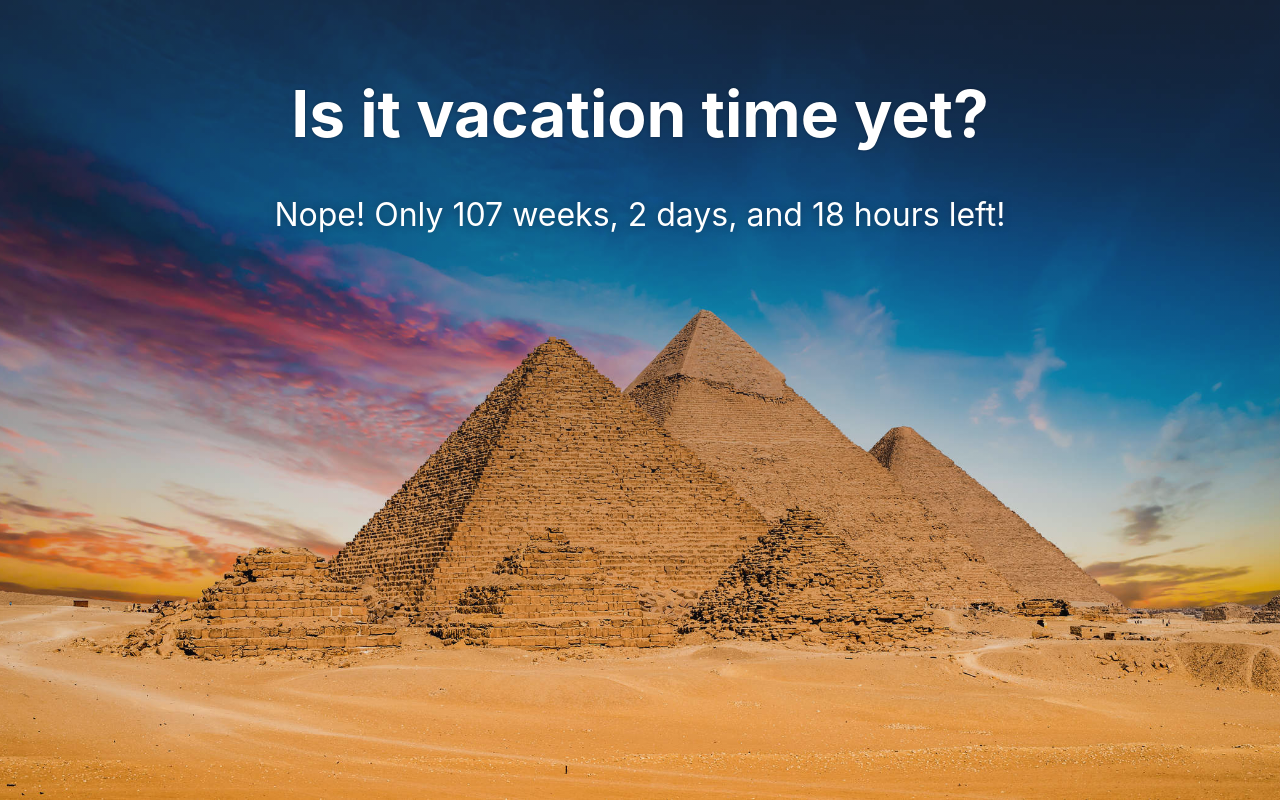
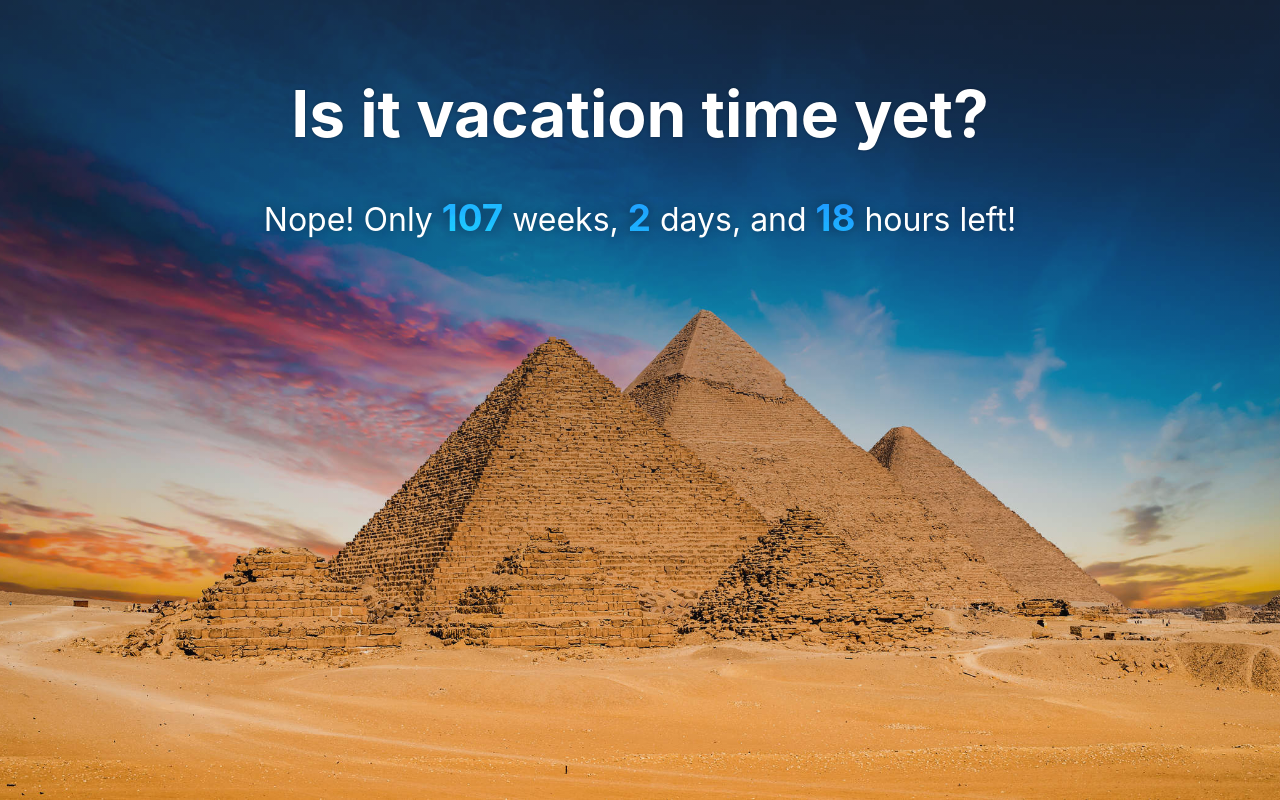
Before and after one commit to MaartenStaa/vacation-countdown, a React (Create React App) app: page / in a window 1280 px wide. Built offline with nearby package versions, Linux system fonts and the light colour scheme.

Commit message:
feat: fancy text effect on countdown numbers

```diff
--- a/src/App.css
+++ b/src/App.css
@@ -3,11 +3,11 @@
   padding-top: env(safe-area-inset-top);
   position: relative;
   text-align: center;
-}
-
-.App > * {
-  position: relative;
-  z-index: 1;
+  background:
+    linear-gradient(to top, transparent, rgba(40, 44, 52, 0.5)),
+    center / cover url(./background.jpg);
+  min-width: 100vw;
+  min-height: 100vh;
 }
 
 .App-header {
@@ -24,14 +24,9 @@
   text-shadow: rgba(0, 0, 0, 0.3) 0 0 10px;
 }
 
-.App-background {
-  background:
-    linear-gradient(to top, transparent, rgba(40, 44, 52, 0.5)),
-    center / cover url(./background.jpg);
-  height: 100%;
-  left: 0;
-  position: absolute;
-  top: 0;
-  width: 100%;
-  z-index: 0;
+.App-countdown-number {
+  mix-blend-mode: overlay;
+  font-size: 2.3rem;
+  font-weight: bold;
+  text-shadow: rgba(0, 0, 0, 0.5) 0 0 15px;
 }
--- a/src/App.js
+++ b/src/App.js
@@ -32,7 +32,11 @@ function timeDiff(now, target) {
       continue;
     }
 
-    parts.push(`${n} ${FACTOR_LABELS[i][n === 1 ? 0 : 1]}`);
+    parts.push(
+      `<span class="App-countdown-number">${n}</span> ${
+        FACTOR_LABELS[i][n === 1 ? 0 : 1]
+      }`,
+    );
   }
 
   return (
@@ -66,9 +70,13 @@ function App() {
         <h1>Is it vacation time yet?</h1>
       </header>
 
-      <p className="App-countdown">
-        {targetDate > new Date() ? `Nope! Only ${timeLeft} left!` : "Yes!!!"}
-      </p>
+      <p
+        className="App-countdown"
+        dangerouslySetInnerHTML={{
+          __html:
+            targetDate > new Date() ? `Nope! Only ${timeLeft} left!` : "Yes!!!",
+        }}
+      />
     </div>
   );
 }
```
